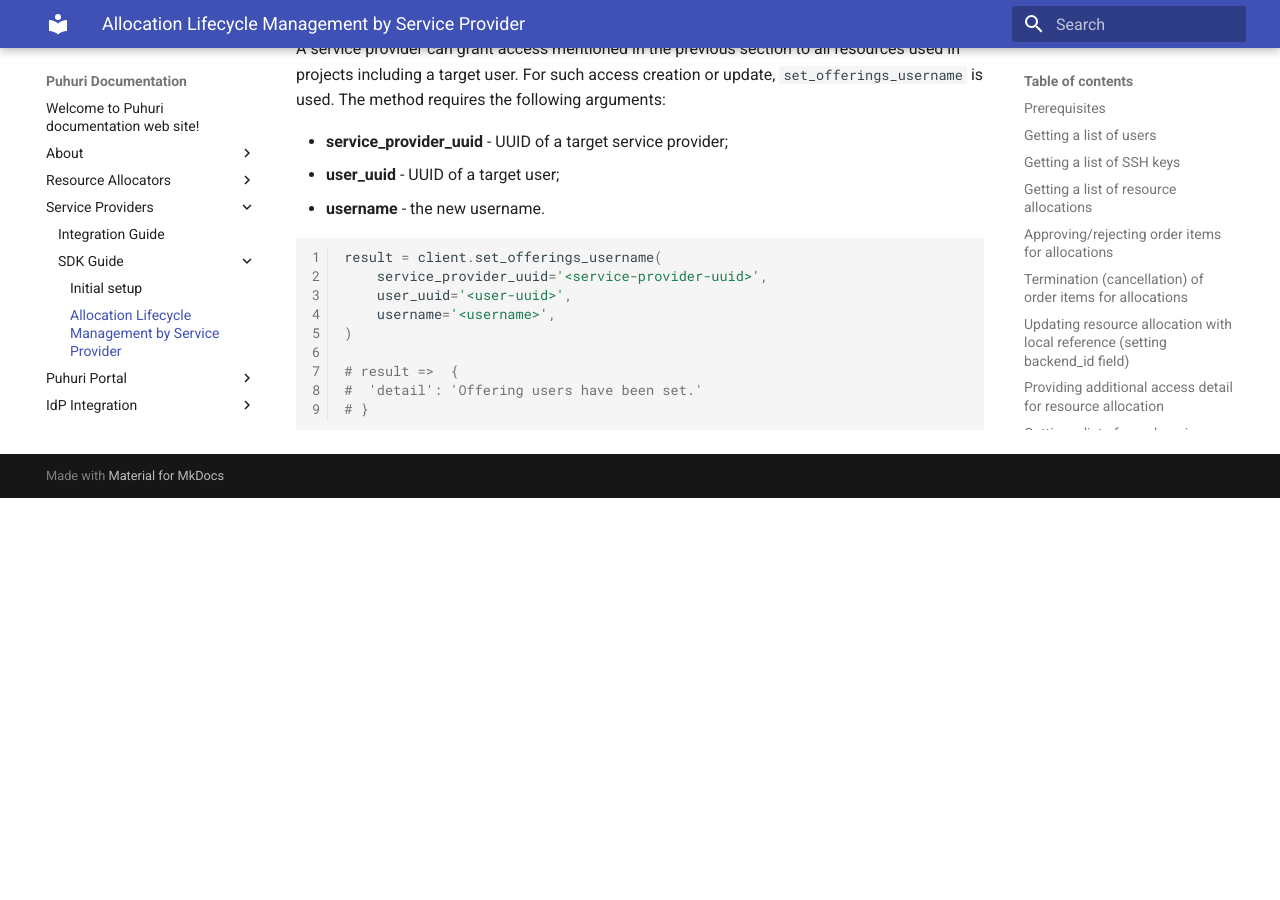
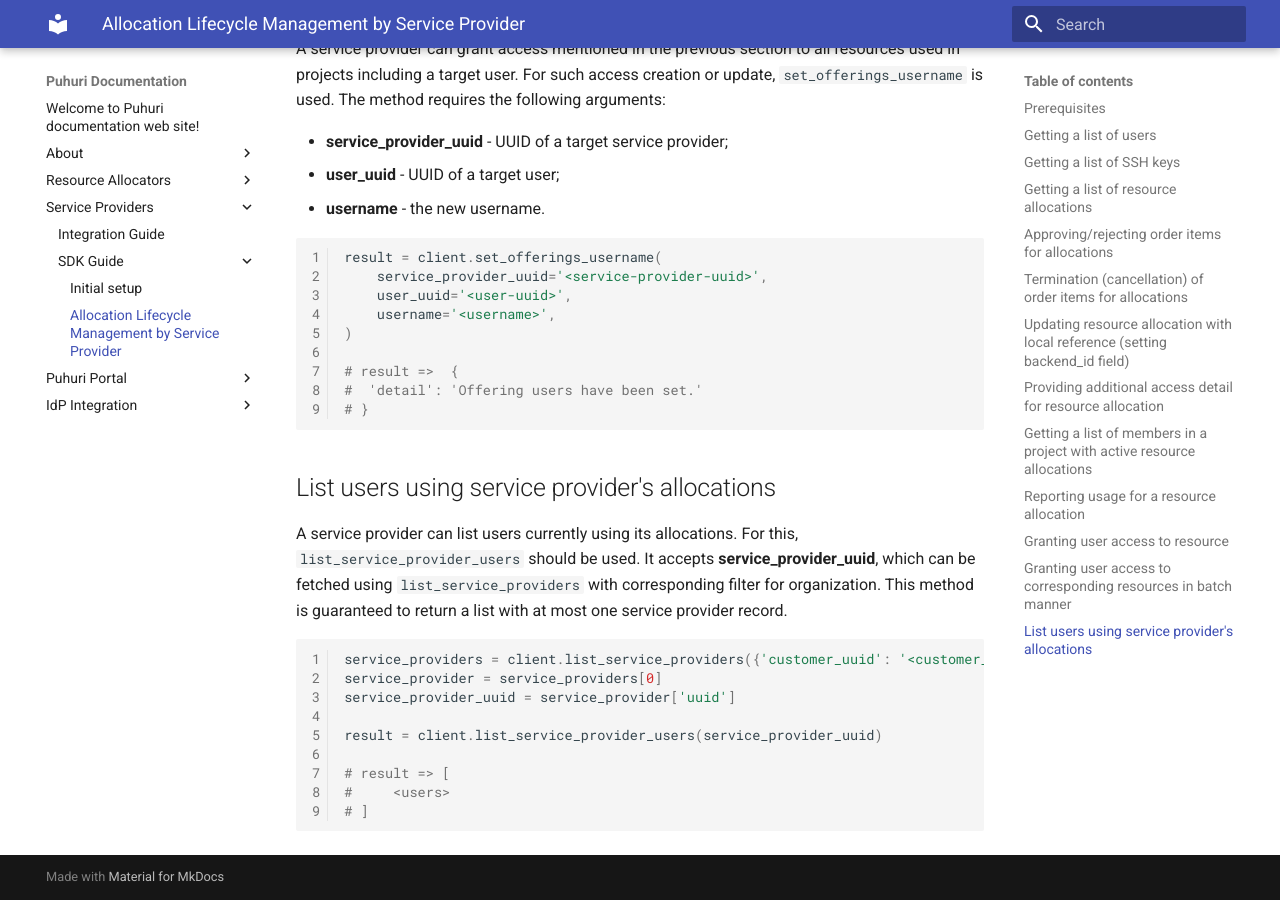
Before and after one commit to neicnordic/puhuri-web, an MkDocs documentation site: the page built from docs/SDK guide/allocation-management-sp.md, in a window 1280 px wide and 900 px high, scrolled down 7937 px. Built offline with MkDocs 1.6.1 and Material for MkDocs 9.7.7, drawn with Linux system fonts in a browser that asks for light colours; before the commit the page ends 8435 px from its top, so only the background shows below that.

Commit message:
Instructions for list_service_provider_users

````diff
--- a/docs/SDK guide/allocation-management-sp.md
+++ b/docs/SDK guide/allocation-management-sp.md
@@ -6,7 +6,6 @@ This page describes operations to be performed by service provider.
 
 Please, read [initial setup for Puhuri Core SDK](initial-setup.md) and
 please reach out to [support email](mailto:support@hpc.ut.ee) to get credentials for Puhuri Core.
-
 
 ## Getting a list of users
 
@@ -384,3 +383,22 @@ result = client.set_offerings_username(
 #  'detail': 'Offering users have been set.'
 # }
 ```
+
+## List users using service provider's allocations
+
+A service provider can list users currently using its allocations.
+For this, `list_service_provider_users` should be used. It accepts **service_provider_uuid**,
+which can be fetched using `list_service_providers` with corresponding filter for organization.
+This method is guaranteed to return a list with at most one service provider record.
+
+```python
+service_providers = client.list_service_providers({'customer_uuid': '<customer_uuid>'})
+service_provider = service_providers[0]
+service_provider_uuid = service_provider['uuid']
+
+result = client.list_service_provider_users(service_provider_uuid)
+
+# result => [
+#     <users>
+# ]
+```
````
